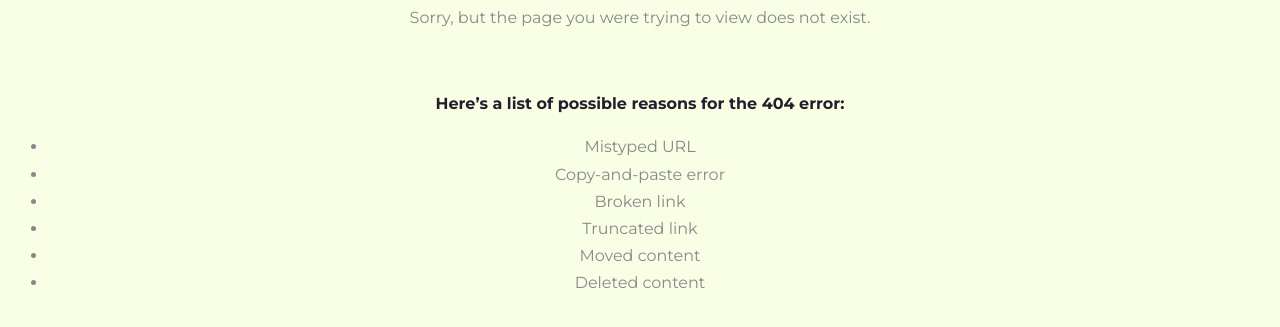
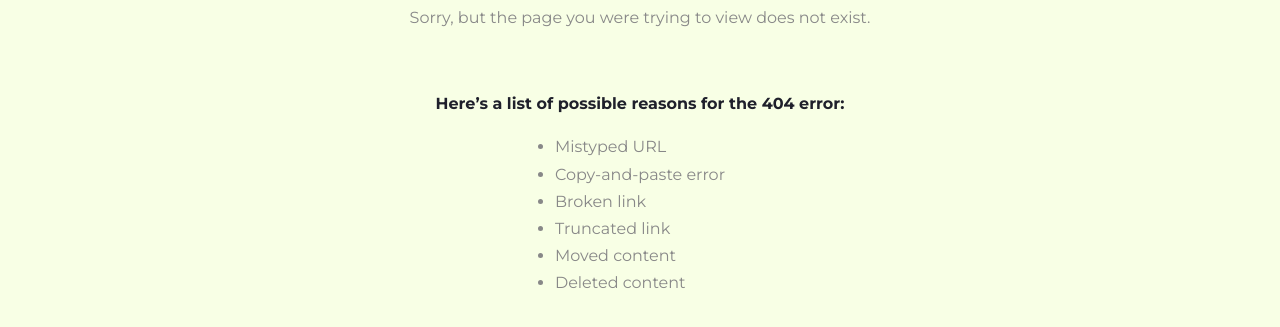
Before and after one commit to PinkMoonlight/KC-Portfolio, a website: page public/404.html in a window 1280 px wide. Shown: the part 319-646 px from the top of the page. Drawn offline with Linux system fonts and the light colour scheme.

Commit message:
fixed 404 error page and some spelling mistakes

```diff
--- a/public/404.html
+++ b/public/404.html
@@ -195,6 +195,14 @@
     padding: 2em auto;
     text-align: center;
     margin: 0 auto;
+    display: flex;
+    flex-direction: column;
+    align-items: center;
+  }
+
+  .errors-list-items {
+    text-align: left;
+
   }
 
   .errors {
@@ -252,7 +260,7 @@
         </div>
         <div class="error-list">
             <p class="errors">Here’s a list of possible reasons for the 404 error:</p>
-            <ul>
+            <ul class = errors-list-items>
               <li>Mistyped URL</li>
               <li>Copy-and-paste error</li>
               <li>Broken link</li>
```
Also changed, not shown: public/index.html (+4 -4 lines), 1 other file.
